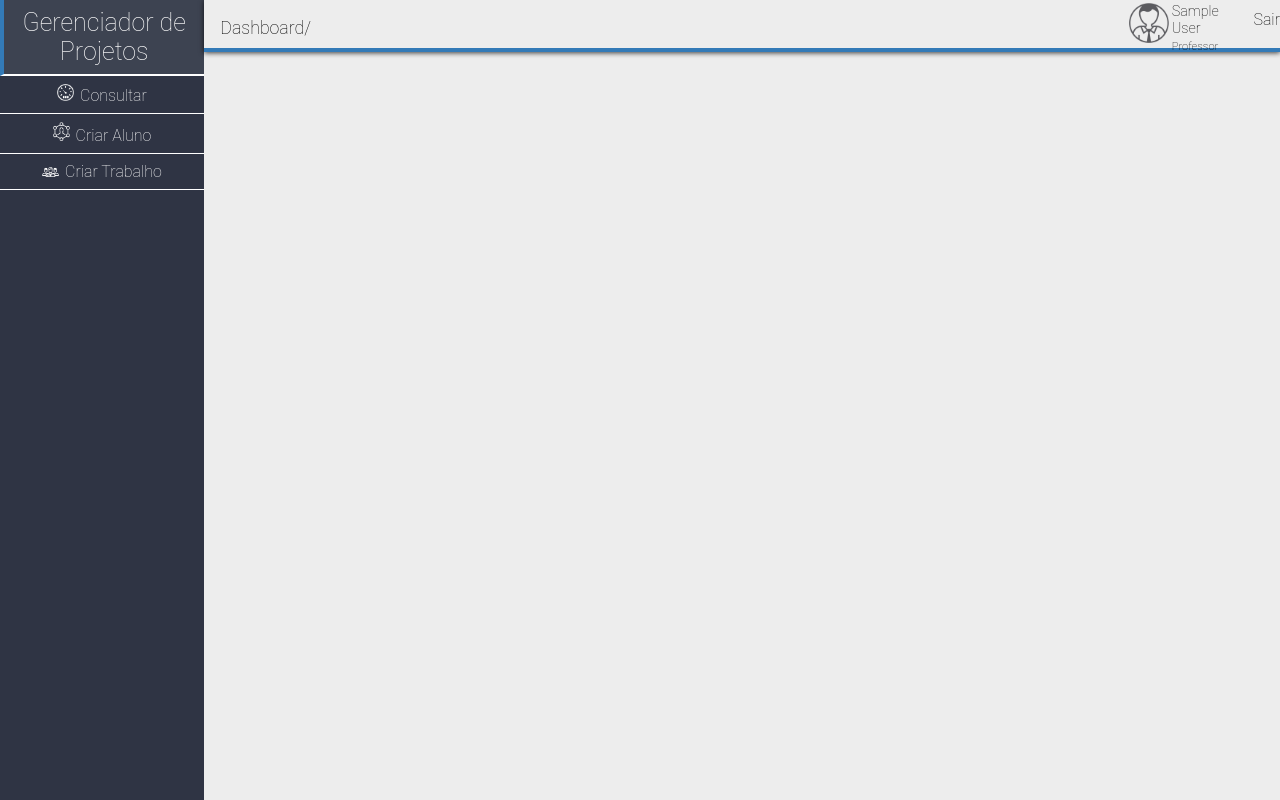
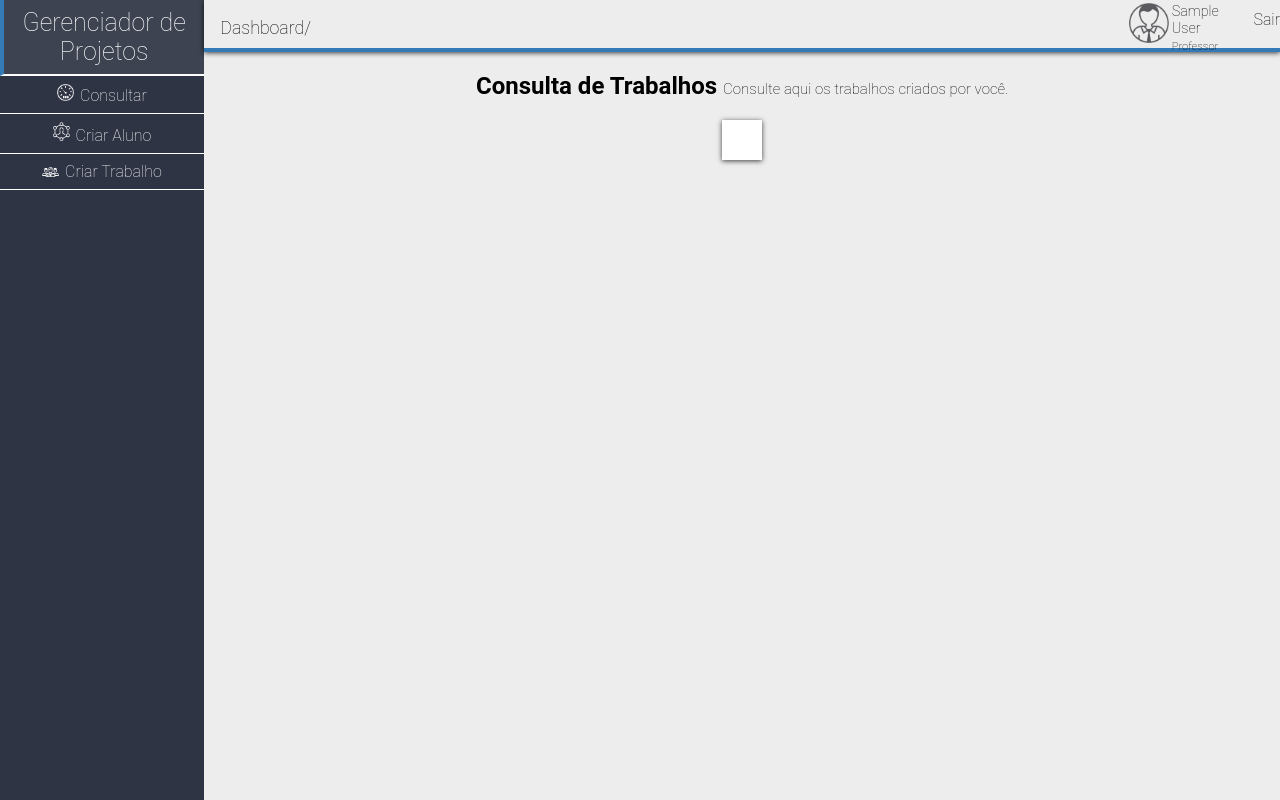
Before and after one commit to gabrielrdourado/Gerenciador-de-Projetos, a PHP site: page /dashboard.php in a window 1280 px wide. Run offline with PHP 8.4, Linux system fonts and the light colour scheme; the visitor is signed in with stand-in values (Sample User, id 1).

Commit message:
Telas Consulta e mais css

```diff
--- a/criarAluno.php
+++ b/criarAluno.php
@@ -51,13 +51,13 @@
 
                     <label for="trabalho">Nome do Aluno:</label>
                     <br>
-                    <input id="nomeAluno" type="text" name="nomeAluno" placeholder="Nome do Aluno">
+                    <input id="nomeAluno" type="text" name="nomeAluno" placeholder="Nome do Aluno" required>
 
                     <br>
 
                     <label for="matricula">Matricula:</label>
                     <br>
-                    <input id="matriculaAluno" type="text" name="matriculaAluno" placeholder="Matricula do Aluno">
+                    <input id="matriculaAluno" type="text" name="matriculaAluno" placeholder="Matricula do Aluno" required>
 
                     <br>
                     <br>
--- a/criarTrabalho.php
+++ b/criarTrabalho.php
@@ -51,7 +51,7 @@
 
                 <label for="trabalho">Nome do Trabalho:</label>
                 <br>
-                <input id="nomeTrabalho" type="text" name="nomeTrabalho" placeholder="Nome do Trabalho">
+                <input id="nomeTrabalho" type="text" name="nomeTrabalho" placeholder="Nome do Trabalho" required>
 
                 <br>
 
--- a/css/styleDashboard.css
+++ b/css/styleDashboard.css
@@ -1,3 +1,11 @@
+* {
+    font-style: 'Roboto';
+}
+
+h2 {
+    margin: 20px auto;
+}
+
 body {
     font-family: Roboto;
     font-weight: lighter;
@@ -141,3 +149,55 @@ header {
 #grafico {
     padding: 1.2%;
 }
+
+#txtSmall {
+    font-weight: 100;
+    font-size: 15px;
+}
+
+#nomeTrabalho {
+    margin-top: 10px;
+    margin-bottom: 10px;
+    width: 300px;
+}
+
+#descricaoTrabalho {
+    height: 40px;
+    width: 400px;
+    margin-top: 10px;
+    margin-bottom: 10px;
+}
+
+.cadastro {
+    width: max-content;
+    margin-left: 80px;
+    text-align: center;
+    margin: 0 auto;
+    padding: 20px;
+    background-color:white;
+    border-radius: solid 5px grey;
+    -webkit-box-shadow: 0px 1px 5px 0px rgba(0,0,0,0.75);
+    -moz-box-shadow: 0px 1px 5px 0px rgba(0,0,0,0.75);
+    box-shadow: 0px 1px 5px 0px rgba(0,0,0,0.75);
+}
+
+#arquivo1 {
+    margin: 10px 0;
+    margin-left: 50px;
+}
+
+#arquivo2 {
+    margin: 10px 0;
+    margin-left: 50px;
+}
+
+#btCadastrarTrabalho {
+    height: 30px;
+    width: 120px;
+    margin-top: 10px;
+    border: 0px;
+    background-color: #337ab7;
+    align-items: center;
+    color: #FFFFFF;
+    font-family: 'Lato';
+}
--- a/dashboard.php
+++ b/dashboard.php
@@ -43,6 +43,14 @@
             <a href="/controllers/logoff.php" style="margin-top: 10px; margin-left: 20px; text-decoration: none; color: black; font-family: Roboto;">Sair</a>
         </header>
 
+        <h2>Consulta de Trabalhos <small id="txtSmall"> </b>Consulte aqui os trabalhos criados por você.<b> </small> </h2>
+
+        <div class="cadastro">
+            <form id="formLogin" action="controllers/cadastrar_trabalho.php" method="post" enctype="multipart/form-data" style="display:inline">
+
+
+        </div>
+
     </div>
 </body>
 </html>
```
